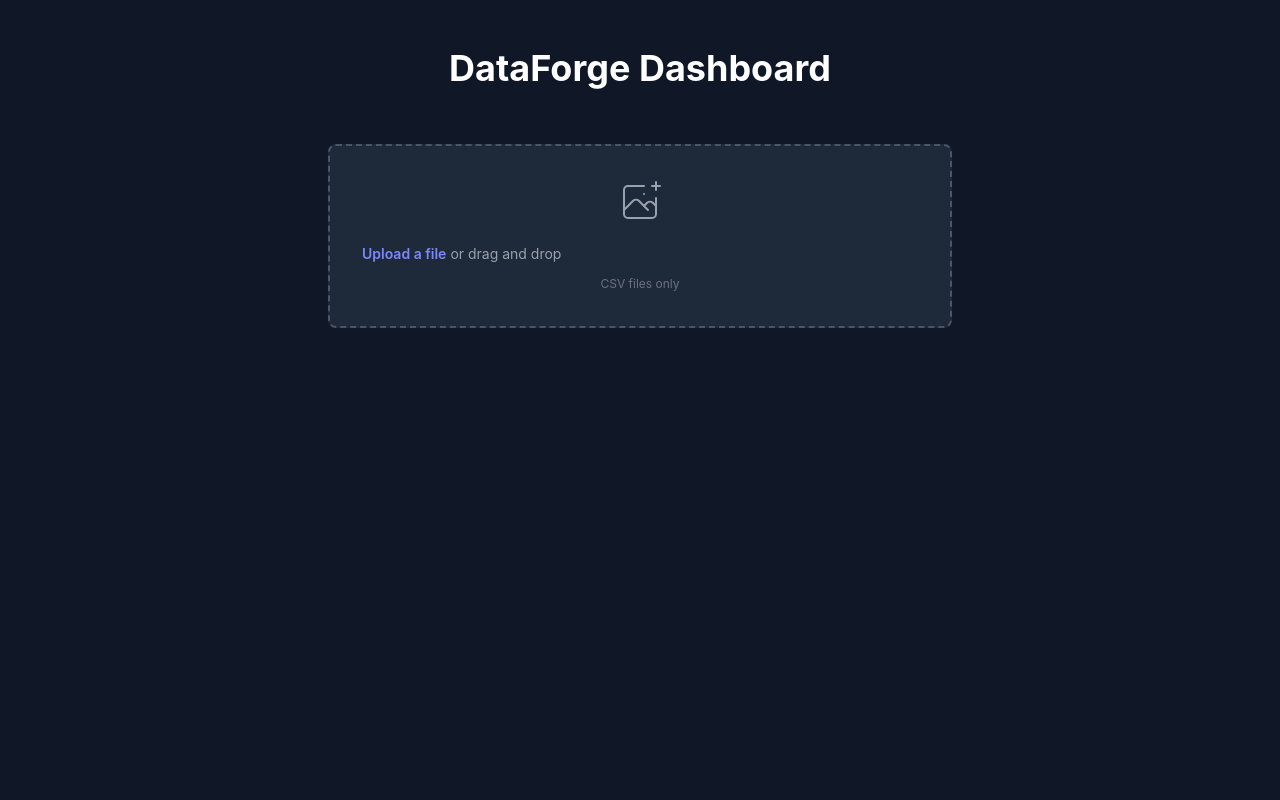
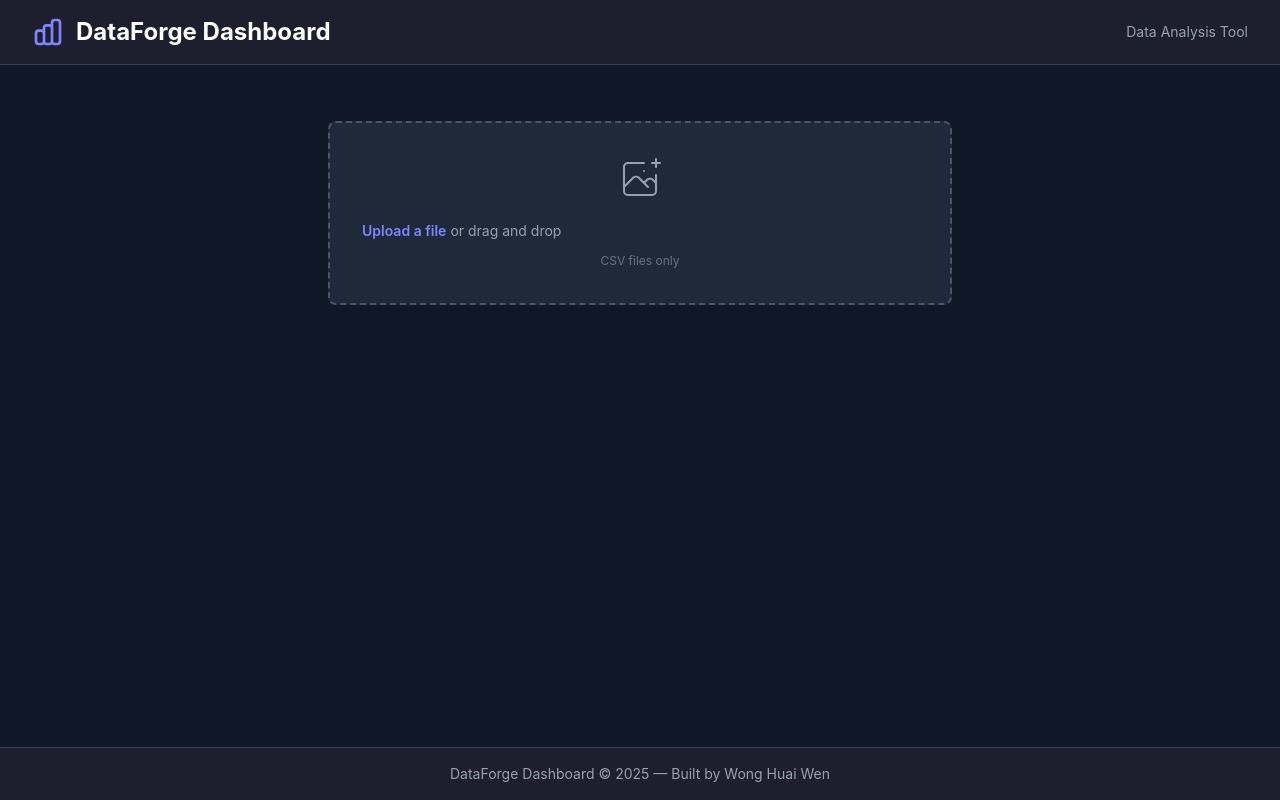
Before and after one commit to RaYmOnD-520/dataforge-dashboard, a React app in the folder frontend/: page / in a window 1280 px wide. Built offline with nearby package versions, Linux system fonts and the light colour scheme; the HTML template or start-up script is replaced by a standard one.

Commit message:
style: restructure app layout with navbar, sections, and footer
Co-Authored-By: Claude Sonnet 4.5 <noreply@anthropic.com>

```diff
--- a/frontend/src/App.jsx
+++ b/frontend/src/App.jsx
@@ -11,14 +11,45 @@ function App() {
   }
 
   return (
-    <div className="min-h-screen bg-gray-900 py-12 px-4">
-      <div className="max-w-4xl mx-auto">
-        <h1 className="text-4xl font-bold text-white text-center mb-8">DataForge Dashboard</h1>
+    <div className="min-h-screen bg-gray-900 flex flex-col">
+      {/* Navbar */}
+      <nav className="bg-[#1e1e2e] border-b border-gray-700">
+        <div className="max-w-7xl mx-auto px-4 sm:px-6 lg:px-8">
+          <div className="flex justify-between items-center h-16">
+            <div className="flex items-center gap-3">
+              <svg
+                className="w-8 h-8 text-indigo-400"
+                fill="none"
+                viewBox="0 0 24 24"
+                stroke="currentColor"
+              >
+                <path
+                  strokeLinecap="round"
+                  strokeLinejoin="round"
+                  strokeWidth={2}
+                  d="M9 19v-6a2 2 0 00-2-2H5a2 2 0 00-2 2v6a2 2 0 002 2h2a2 2 0 002-2zm0 0V9a2 2 0 012-2h2a2 2 0 012 2v10m-6 0a2 2 0 002 2h2a2 2 0 002-2m0 0V5a2 2 0 012-2h2a2 2 0 012 2v14a2 2 0 01-2 2h-2a2 2 0 01-2-2z"
+                />
+              </svg>
+              <h1 className="text-2xl font-bold text-white">DataForge Dashboard</h1>
+            </div>
+            <div className="text-sm text-gray-400">Data Analysis Tool</div>
+          </div>
+        </div>
+      </nav>
+
+      {/* Main Content */}
+      <main className="flex-1 py-8 px-4 sm:px-6 lg:px-8">
+        <div className="max-w-7xl mx-auto">
+          {/* File Upload Section */}
+          <div className="mb-12">
             <FileUpload onUploadSuccess={handleUploadSuccess} />
+          </div>
 
+          {/* Dataset Overview Section */}
           {uploadedData && (
-          <div className="mt-8">
-            <div className="grid grid-cols-1 md:grid-cols-2 gap-4">
+            <div className="mb-12">
+              <h2 className="text-2xl font-bold text-white mb-6">Dataset Overview</h2>
+              <div className="grid grid-cols-1 md:grid-cols-2 lg:grid-cols-4 gap-4">
                 <div className="bg-[#1e1e2e] rounded-lg p-6 border border-gray-700">
                   <div className="text-sm text-gray-400 mb-2">Total Rows</div>
                   <div className="text-3xl font-bold text-indigo-400">{uploadedData.row_count.toLocaleString()}</div>
@@ -39,13 +70,26 @@ function App() {
                   <div className="text-lg font-semibold text-white truncate">{uploadedData.filename}</div>
                 </div>
               </div>
+            </div>
+          )}
 
-            <div className="mt-8">
+          {/* Data Preview Section */}
+          {uploadedData && (
+            <div className="mb-12">
               <DataTable data={uploadedData.preview} columns={uploadedData.columns} />
-            </div>
             </div>
           )}
         </div>
+      </main>
+
+      {/* Footer */}
+      <footer className="bg-[#1e1e2e] border-t border-gray-700 mt-auto">
+        <div className="max-w-7xl mx-auto px-4 sm:px-6 lg:px-8 py-4">
+          <p className="text-center text-sm text-gray-400">
+            DataForge Dashboard © 2025 — Built by Wong Huai Wen
+          </p>
+        </div>
+      </footer>
     </div>
   )
 }
```
Lines whose indentation alone changed are shown as unchanged.
